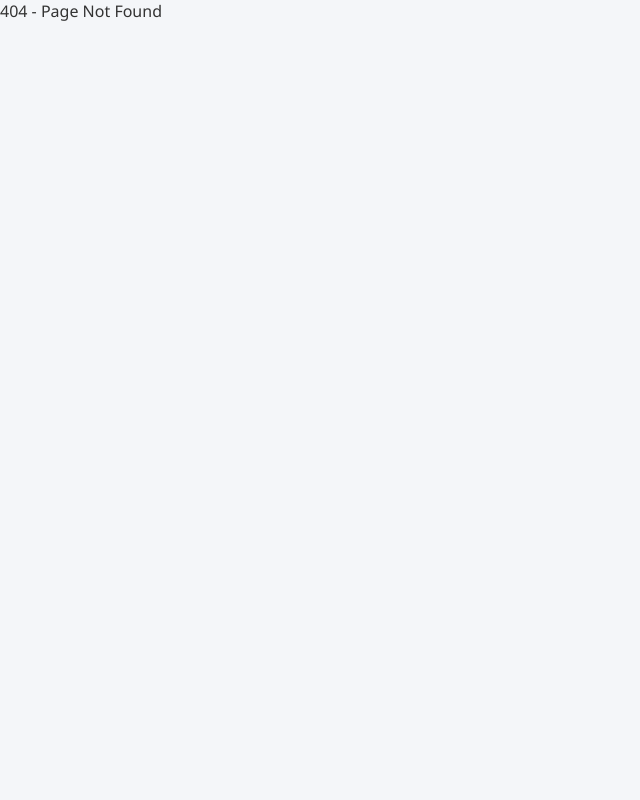
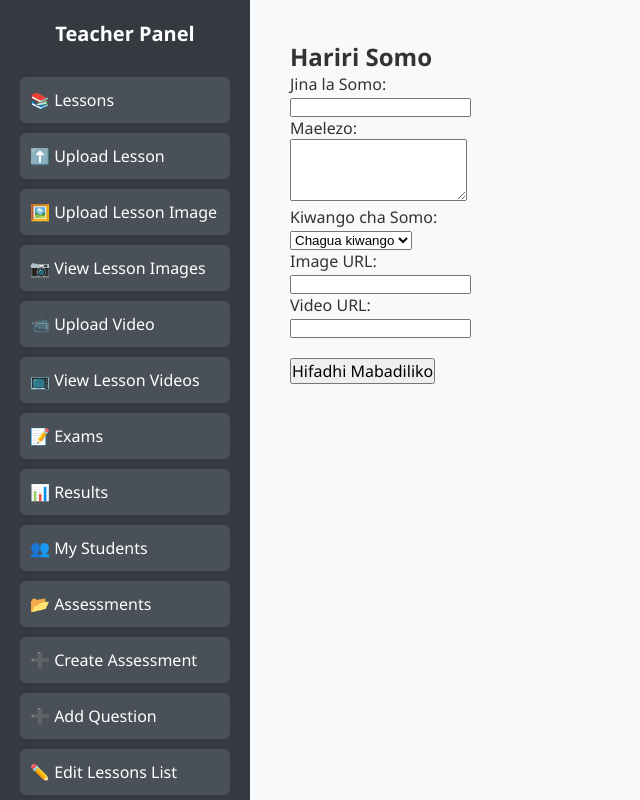
Before and after one commit to Almahmoudseif/ign-language-admin-front-end, a React (Create React App) app: page /teacher-dashboard/edit-lesson/1 in a window 1280 px wide. Before the commit this address had no page. Shown: the whole page, without its empty margins (0-640 px from the left). Built offline with nearby package versions, Linux system fonts and the light colour scheme; no server answers.

Commit message:
editlesonscren techerdashbrd video ulpod only

```diff
--- a/src/App.js
+++ b/src/App.js
@@ -25,8 +25,11 @@ import CreateAssessment from './Teacher/CreateAssessment';
 import AddQuestionForm from './Teacher/AddQuestionForm';
 import LessonImageList from './Teacher/LessonImageList';
 import LessonVideoList from './Teacher/LessonVideoList';
-import VideoUploadOnly from './Teacher/VideoUploadOnly';
 import TeacherAssessmentDetail from './Teacher/TeacherAssessmentDetail';
+import EditLessonsList from './Teacher/EditLessonsList';
+import EditLessonPage from './Teacher/EditLessonPage';
+import { VideoUploadOnly } from './Teacher/TeacherDashboard';
+
 
 const App = () => {
   return (
@@ -52,7 +55,6 @@ const App = () => {
           <Route path="upload-lesson-image" element={<TeacherLessonUploadImage />} />
           <Route path="lesson-images" element={<LessonImageList />} />
           <Route path="lesson-videos" element={<LessonVideoList />} />
-          <Route path="upload-video" element={<VideoUploadOnly />} />
           <Route path="exams" element={<MyExams />} />
           <Route path="results" element={<MyResults />} />
           <Route path="students" element={<MyStudents />} />
@@ -60,6 +62,10 @@ const App = () => {
           <Route path="create-assessment" element={<CreateAssessment />} />
           <Route path="assessment/:assessmentId" element={<TeacherAssessmentDetail />} />
           <Route path="add-question" element={<AddQuestionForm />} />
+          <Route path="edit-lessons" element={<EditLessonsList />} />
+          <Route path="edit-lesson/:id" element={<EditLessonPage />} />
+          <Route path="upload-video" element={<VideoUploadOnly />} />
+
         </Route>
 
         {/* Catch-all */}
--- /dev/null
+++ b/src/Teacher/EditLessonPage.js
@@ -0,0 +1,107 @@
+import React, { useEffect, useState } from 'react';
+import { useParams, useNavigate } from 'react-router-dom';
+import axios from 'axios';
+
+const EditLessonPage = () => {
+  const { id } = useParams();
+  const navigate = useNavigate();
+  const [lesson, setLesson] = useState(null);
+  const [loading, setLoading] = useState(true);
+  const [formData, setFormData] = useState({
+    title: '',
+    description: '',
+    level: '',
+    imageUrl: '',
+    videoUrl: ''
+  });
+
+  useEffect(() => {
+    axios.get(`http://192.168.43.33:8080/api/lessons/${id}`)
+      .then((response) => {
+        setLesson(response.data);
+        setFormData({
+          title: response.data.title || '',
+          description: response.data.description || '',
+          level: response.data.level || '',
+          imageUrl: response.data.imageUrl || '',
+          videoUrl: response.data.videoUrl || ''
+        });
+        setLoading(false);
+      })
+      .catch((error) => {
+        console.error('Imeshindikana kupakia somo:', error);
+        setLoading(false);
+      });
+  }, [id]);
+
+  const handleChange = (e) => {
+    const { name, value } = e.target;
+    setFormData(prev => ({ ...prev, [name]: value }));
+  };
+
+  const handleSubmit = (e) => {
+    e.preventDefault();
+    axios.put(`http://192.168.43.33:8080/api/lessons/${id}`, formData)
+      .then(() => {
+        alert('Somo limehaririwa kwa mafanikio!');
+        navigate('/teacher-dashboard');
+      })
+      .catch((error) => {
+        console.error('Imeshindikana kuhariri somo:', error);
+        alert('Kuna tatizo katika kuhariri somo.');
+      });
+  };
+
+  if (loading) {
+    return <div>Inapakia somo...</div>;
+  }
+
+  return (
+    <div style={{ padding: '20px' }}>
+      <h2>Hariri Somo</h2>
+      <form onSubmit={handleSubmit}>
+        <div>
+          <label>Jina la Somo:</label><br />
+          <input type="text" name="title" value={formData.title} onChange={handleChange} required />
+        </div>
+        <div>
+          <label>Maelezo:</label><br />
+          <textarea name="description" value={formData.description} onChange={handleChange} rows="4" required />
+        </div>
+        <div>
+          <label>Kiwango cha Somo:</label><br />
+          <select name="level" value={formData.level} onChange={handleChange} required>
+            <option value="">Chagua kiwango</option>
+            <option value="BEGINNER">Beginner</option>
+            <option value="INTERMEDIATE">Intermediate</option>
+            <option value="ADVANCED">Advanced</option>
+          </select>
+        </div>
+        <div>
+          <label>Image URL:</label><br />
+          <input type="text" name="imageUrl" value={formData.imageUrl} onChange={handleChange} />
+          {formData.imageUrl && (
+            <div style={{ marginTop: '10px' }}>
+              <img src={formData.imageUrl} alt="Preview" width="200" />
+            </div>
+          )}
+        </div>
+        <div>
+          <label>Video URL:</label><br />
+          <input type="text" name="videoUrl" value={formData.videoUrl} onChange={handleChange} />
+          {formData.videoUrl && (
+            <div style={{ marginTop: '10px' }}>
+              <video width="300" controls>
+                <source src={formData.videoUrl} type="video/mp4" />
+                Kivinjari chako hakiungi mkono video.
+              </video>
+            </div>
+          )}
+        </div>
+        <button type="submit" style={{ marginTop: '20px' }}>Hifadhi Mabadiliko</button>
+      </form>
+    </div>
+  );
+};
+
+export default EditLessonPage;
--- /dev/null
+++ b/src/Teacher/EditLessonsList.js
@@ -0,0 +1,67 @@
+import React, { useEffect, useState } from 'react';
+import { Link } from 'react-router-dom';
+
+const EditLessonsList = () => {
+  const [lessons, setLessons] = useState([]);
+  const [message, setMessage] = useState('');
+
+  useEffect(() => {
+    fetch('http://192.168.43.33:8080/api/lessons')
+      .then(res => res.json())
+      .then(data => setLessons(data))
+      .catch(err => {
+        console.error(err);
+        setMessage('Imeshindikana kupata lessons.');
+      });
+  }, []);
+
+  return (
+    <div style={styles.container}>
+      <h2>Orodha ya Lessons kwa Ku-edit</h2>
+      {message && <p style={{color: 'red'}}>{message}</p>}
+      {lessons.length === 0 ? (
+        <p>Hakuna lessons zilizopatikana.</p>
+      ) : (
+        <ul style={styles.list}>
+          {lessons.map(lesson => (
+            <li key={lesson.id} style={styles.listItem}>
+              <strong>{lesson.title}</strong> - {lesson.level}
+              <Link to={`/teacher-dashboard/edit-lesson/${lesson.id}`} style={styles.editLink}>✏️ Hariri</Link>
+            </li>
+          ))}
+        </ul>
+      )}
+    </div>
+  );
+};
+
+const styles = {
+  container: {
+    maxWidth: 700,
+    margin: 'auto',
+    backgroundColor: '#fff',
+    padding: 20,
+    borderRadius: 8,
+    boxShadow: '0 2px 8px rgba(0,0,0,0.1)',
+  },
+  list: {
+    listStyle: 'none',
+    padding: 0,
+  },
+  listItem: {
+    marginBottom: 15,
+    padding: 10,
+    borderBottom: '1px solid #ddd',
+    display: 'flex',
+    justifyContent: 'space-between',
+    alignItems: 'center',
+  },
+  editLink: {
+    textDecoration: 'none',
+    color: '#007bff',
+    fontWeight: 'bold',
+    cursor: 'pointer',
+  },
+};
+
+export default EditLessonsList;
--- a/src/Teacher/TeacherDashboard.js
+++ b/src/Teacher/TeacherDashboard.js
@@ -1,10 +1,8 @@
 import React, { useState } from 'react';
 import { NavLink, Outlet } from 'react-router-dom';
-import LessonImageList from './LessonImageList';
-import LessonVideoList from './LessonVideoList'; // ✅ Hii hapa imeongezwa
 
-// VideoUploadOnly component
-const VideoUploadOnly = () => {
+// VideoUploadOnly component (exported separately)
+export const VideoUploadOnly = () => {
   const [title, setTitle] = useState('');
   const [description, setDescription] = useState('');
   const [level, setLevel] = useState('');
@@ -103,13 +101,14 @@ const TeacherDashboard = () => {
           <li><NavLink to="upload-lesson-image" style={navStyle}>🖼️ Upload Lesson Image</NavLink></li>
           <li><NavLink to="lesson-images" style={navStyle}>📷 View Lesson Images</NavLink></li>
           <li><NavLink to="upload-video" style={navStyle}>📹 Upload Video</NavLink></li>
-          <li><NavLink to="lesson-videos" style={navStyle}>📺 View Lesson Videos</NavLink></li> {/* ✅ New Link */}
+          <li><NavLink to="lesson-videos" style={navStyle}>📺 View Lesson Videos</NavLink></li>
           <li><NavLink to="exams" style={navStyle}>📝 Exams</NavLink></li>
           <li><NavLink to="results" style={navStyle}>📊 Results</NavLink></li>
           <li><NavLink to="students" style={navStyle}>👥 My Students</NavLink></li>
           <li><NavLink to="assessments" style={navStyle}>📂 Assessments</NavLink></li>
           <li><NavLink to="create-assessment" style={navStyle}>➕ Create Assessment</NavLink></li>
           <li><NavLink to="add-question" style={navStyle}>➕ Add Question</NavLink></li>
+          <li><NavLink to="edit-lessons" style={navStyle}>✏️ Edit Lessons List</NavLink></li>
         </ul>
       </div>
       <div style={styles.content}>
@@ -203,5 +202,4 @@ const styles = {
   },
 };
 
-export { VideoUploadOnly };
 export default TeacherDashboard;
--- a/src/Teacher/VideoUploadOnly.js
+++ b/src/Teacher/VideoUploadOnly.js
@@ -18,7 +18,7 @@ const VideoUploadOnly = () => {
     const formData = new FormData();
     formData.append('title', title);
     formData.append('description', description);
-    formData.append('level', level);
+    formData.append('level', level.toUpperCase()); // Hii ndiyo line iliyoongezwa
     formData.append('video', video);
 
     try {
```
